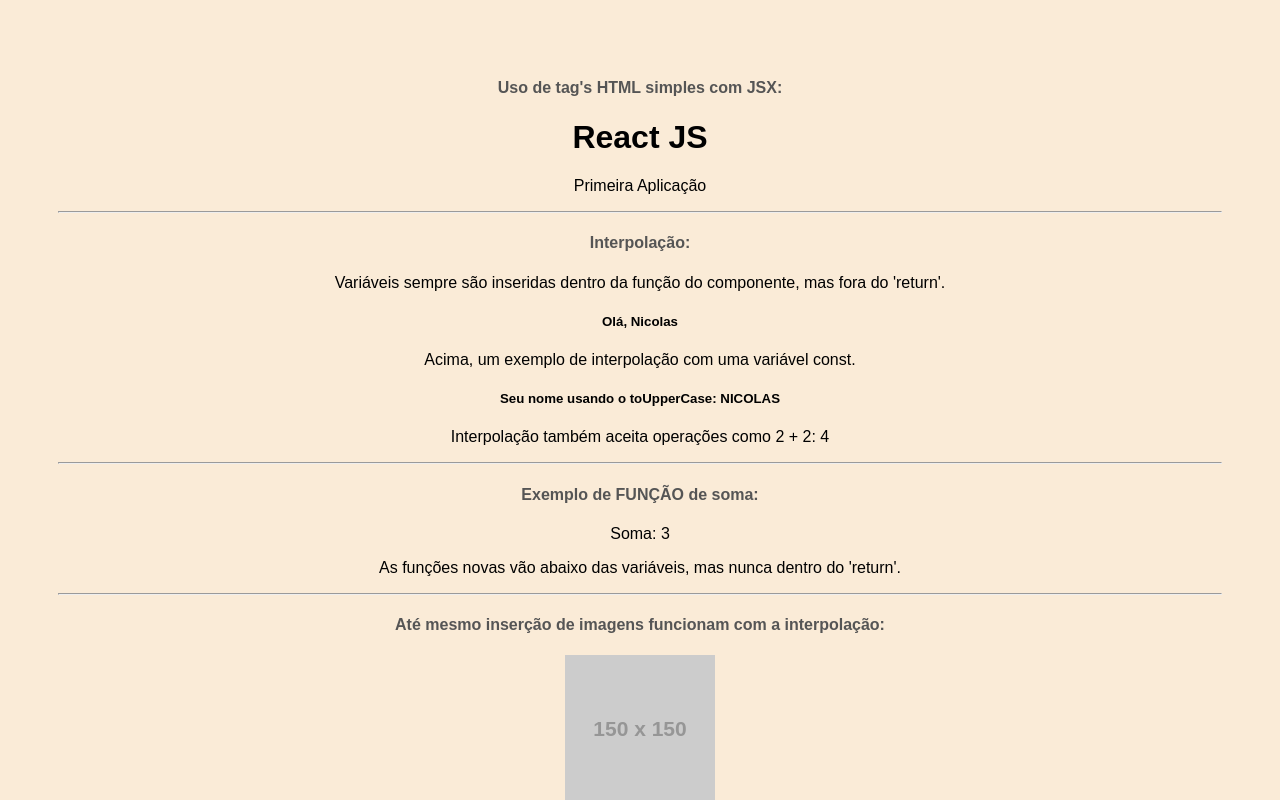
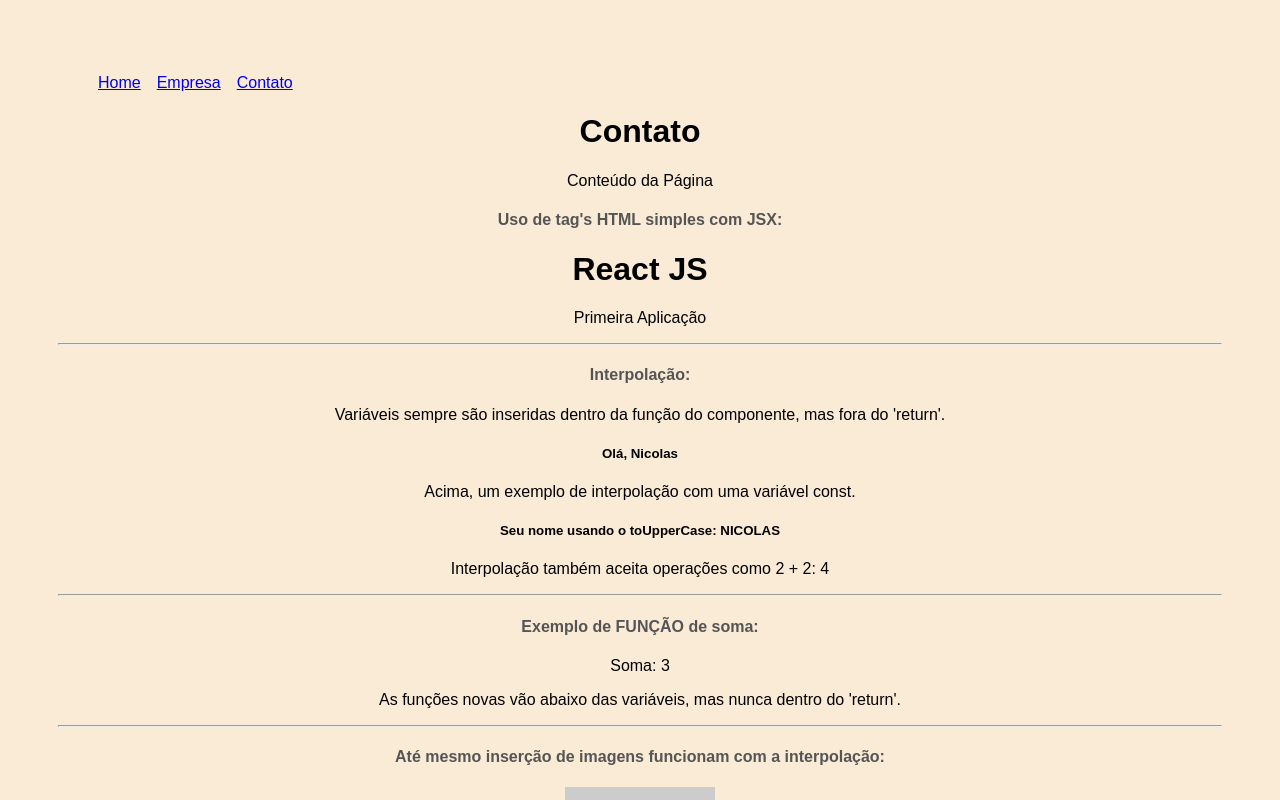
Before and after one commit to N-Skay/react-js-training, a React (Create React App) app: page /contato in a window 1280 px wide. Shown: the top 800 px of the page. Built offline with nearby package versions, Linux system fonts and the light colour scheme.

Commit message:
Router & NavBar

```diff
--- a/package.json
+++ b/package.json
@@ -8,6 +8,7 @@
     "@testing-library/user-event": "^13.5.0",
     "react": "^18.2.0",
     "react-dom": "^18.2.0",
+    "react-router-dom": "^6.13.0",
     "react-scripts": "5.0.1",
     "web-vitals": "^2.1.4"
   },
--- a/src/App.js
+++ b/src/App.js
@@ -12,6 +12,11 @@
 import { useState } from 'react';
 import SeuNome from './components/SeuNome';
 import Saudacao from './components/Saudacao';
+import { BrowserRouter as Router, Routes, Route} from 'react-router-dom';
+import Home from './components/pages/Home';
+import Contato from './components/pages/Contato';
+import Empresa from './components/pages/Empresa';
+import Navbar from './components/Navbar';
 
 function App() {
 
@@ -33,6 +38,20 @@
 
   return (
     <div className="App">
+
+
+      <Router>
+
+       <Navbar/>
+
+        <Routes>
+          <Route exact path="/" element={<Home/>} />
+          <Route path="/empresa" element={<Empresa/>} />
+          <Route path="/contato" element={<Contato/>} />
+        </Routes>
+
+      </Router>
+
 
       <h4>Uso de tag's HTML simples com JSX:</h4>
       <h1>React JS</h1>
--- /dev/null
+++ b/src/components/Navbar.js
@@ -0,0 +1,14 @@
+import {Link} from 'react-router-dom'
+import styles from './Navbar.module.css'
+
+function Navbar(){
+    return(
+        <ul className={styles.list}>
+        <li className={styles.item}><Link to="/">Home</Link></li>
+        <li className={styles.item}><Link to="/empresa">Empresa</Link></li>
+        <li className={styles.item}><Link to="/contato">Contato</Link></li>
+      </ul>
+    )
+}
+
+export default Navbar
--- /dev/null
+++ b/src/components/Navbar.module.css
@@ -0,0 +1,8 @@
+.list{
+    display: flex;
+    list-style: none;
+}
+
+.item{
+    margin-right: 1em;
+}
--- /dev/null
+++ b/src/components/pages/Contato.js
@@ -0,0 +1,8 @@
+function Contato(){
+    return(<div>
+        <h1>Contato</h1>
+        <p>Conteúdo da Página</p>
+    </div>)
+}
+
+export default Contato
--- /dev/null
+++ b/src/components/pages/Empresa.js
@@ -0,0 +1,8 @@
+function Empresa(){
+    return(<div>
+        <h1>Empresa</h1>
+        <p>Conteúdo da Página</p>
+    </div>)
+}
+
+export default Empresa
--- /dev/null
+++ b/src/components/pages/Home.js
@@ -0,0 +1,8 @@
+function Home(){
+    return(<div>
+        <h1>Home</h1>
+        <p>Conteúdo da Página</p>
+    </div>)
+}
+
+export default Home
```
Also changed, not shown: concepts.txt, 1 other file (tests, documents, lock files or other folders).
